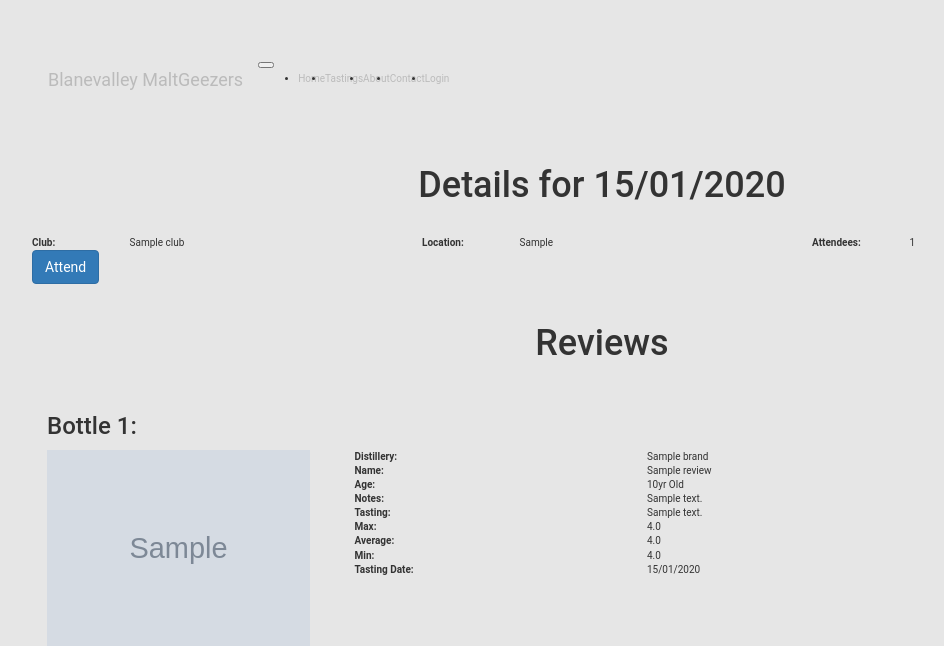
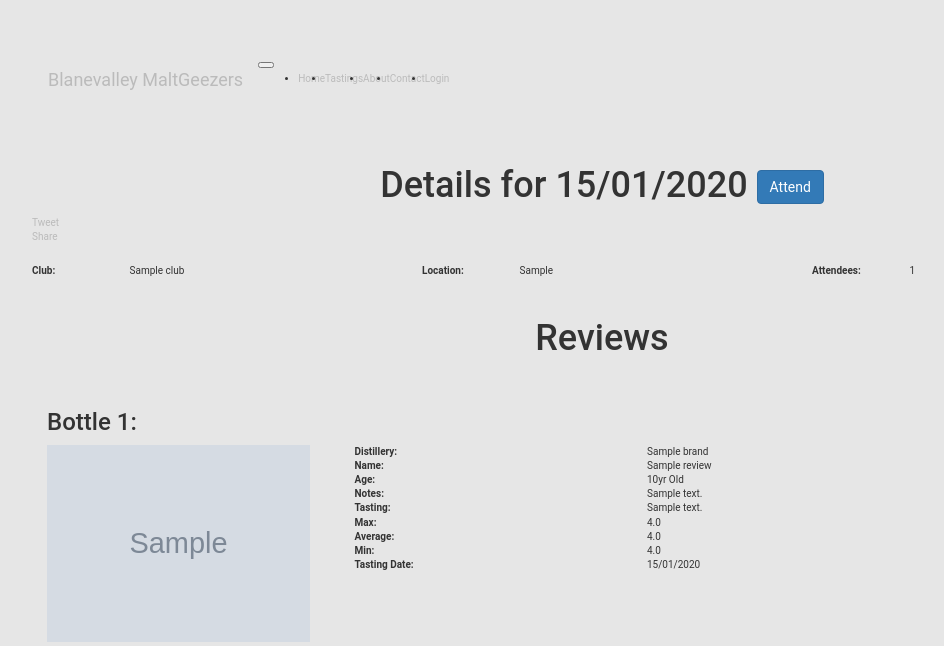
Before and after one commit to JohnCatn/maltgeezers, a Flask app: template app/templates/tasting.html in a window 1280 px wide; the page is wider, and only the part inside the window is pictured. Shown: the top 646 px of that part, without its empty margins (38-982 px from the left). Run offline with Flask 2, Linux system fonts and the light colour scheme; tables that the repository leaves empty hold one stand-in row (values such as "Sample post"); the template is opened without the code that fills it: values that come from a table or form of the project are taken from there, most other values are stand-ins (such as "Sample title", 1, 10 or a date in 2020); grey boxes marked "Sample" are stand-in pictures; some libraries are stand-ins or nearby versions.

Commit message:
add social sharing links

```diff
--- a/app/main/routes.py
+++ b/app/main/routes.py
@@ -116,7 +116,7 @@ def tastings():
 @bp.route('/tasting/<int:tasting_id>', methods=['GET'])
 def tasting(tasting_id):
     tasting = Tasting.query.filter_by(id=tasting_id).first()
-    return render_template("tasting.html", title='Tasting', tasting=tasting)
+    return render_template("tasting.html", title='Tasting', tasting=tasting, description="Our tasting notes from the " + tasting.date.strftime('%d/%m/%Y') + " meetup.")
 
 
 @bp.route("/tasting/edit/<int:tasting_id>", methods=['GET', 'POST'])
--- a/app/templates/base.html
+++ b/app/templates/base.html
@@ -59,10 +59,10 @@ window.cookieconsent.initialise({
 <meta property="og:url" content="{{ request.url }}"/>
 <meta property="og:image" content="{{url_for('static', filename='img/maltgeezers.png',_external=True)}}"/>
 <meta property="og:site_name" content="Maltgeezers"/>
-<meta property="og:description" content="{{ title }}"/>
+<meta property="og:description" content="{{ description }}"/>
 <meta name="twitter:url" content="{{ request.url }}"/>
 <meta name="twitter:title" content="{{ title }}"/>
-<meta name="twitter:description" content="{{ title }}"/>
+<meta name="twitter:description" content="{{ description }}"/>
 <meta name="twitter:image" content="{{url_for('static', filename='img/maltgeezers.png',_external=True)}}"/>
 <meta name="twitter:image:src" content="{{url_for('static', filename='img/maltgeezers.png',_external=True)}}"/>
 <meta name="twitter:image:width" content="410"/>
--- a/app/templates/index.html
+++ b/app/templates/index.html
@@ -120,11 +120,8 @@
           <span class="sr-only">Comment</span>
         </a>
 
-        <a href="https://twitter.com/home?status=Check%20out%20this%20Whisky%20Review%20by%20the%20MaltGeezers%20http%3A//www.matgeezers.org" target="_blank" aria-label="Share">
-          <span class="fa fa-twitter" aria-hidden="true"></span>
+        <div class="float-right"><a href="https://twitter.com/share?ref_src=twsrc%5Etfw" class="twitter-share-button" data-show-count="false">Tweet</a><script async src="https://platform.twitter.com/widgets.js" charset="utf-8"></script></div>
 
-          <span class="sr-only">Tweet it</span>
-        </a>
         <div class="fb-share-button" data-href="https://maltgeezers.org/" data-layout="button" data-size="small" data-mobile-iframe="true"><a target="_blank" href="https://www.facebook.com/sharer/sharer.php?u=https%3A%2F%2Fdevelopers.facebook.com%2Fdocs%2Fplugins%2F&amp;src=sdkpreparse" class="fb-xfbml-parse-ignore">Share</a></div>
       </div><!-- .end Modal - footer -->
     </div>
--- a/app/templates/tasting.html
+++ b/app/templates/tasting.html
@@ -2,7 +2,20 @@
 
 {% block content %}
   <header>
-    <h1 class="text-center">Details for {{tasting.date.strftime('%d/%m/%Y') }}</h2>
+    <h1 class="text-center">Details for {{tasting.date.strftime('%d/%m/%Y') }}
+      {% if call_or_get(current_user.is_authenticated) %}
+        {% if current_user.is_attending(tasting) %}
+          <a class="btn btn-primary float-right" role="button" href="{{ url_for('main.unattend', tasting_id=tasting.id) }}">Un-Attend</a>
+          {% else %}
+          <a class="btn btn-primary float-right" role="button" href="{{ url_for('main.attend', tasting_id=tasting.id) }}">Attend</a>
+          {% endif %}
+      {% else %}
+          <a class="btn btn-primary float-right" role="button" href="{{ url_for('main.attend', tasting_id=tasting.id) }}">Attend</a>
+      {% endif %}
+      </h2>
+      <div class="float-right  mr-4"><a href="https://twitter.com/share?ref_src=twsrc%5Etfw" class="twitter-share-button " data-show-count="false">Tweet</a><script async src="https://platform.twitter.com/widgets.js" charset="utf-8"></script></div>
+      <div class="fb-share-button float-right mr-4" data-href="{{ url_for('main.tasting', tasting_id=tasting.id, _external=True) }}" data-layout="button" data-size="small" data-mobile-iframe="true"><a target="_blank" href="https://www.facebook.com/sharer/sharer.php?u=https%3A%2F%2Fdevelopers.facebook.com%2Fdocs%2Fplugins%2F&amp;src=sdkpreparse" class="fb-xfbml-parse-ignore">Share</a></div>
+
   </header>
   <div class="row">
     <div class="col-md-1"><b>Club:</b></div>
@@ -12,15 +25,8 @@
     <div class="col-md-1"><b>Attendees:</b></div>
     <div class="col-md-3">{{tasting.num_attendees}}</div>
     <div class="col-md-12 ">
-      {% if call_or_get(current_user.is_authenticated) %}
-        {% if current_user.is_attending(tasting) %}
-          <a class="btn btn-primary float-left" role="button" href="{{ url_for('main.unattend', tasting_id=tasting.id) }}">Un-Attend</a>
-          {% else %}
-          <a class="btn btn-primary float-left" role="button" href="{{ url_for('main.attend', tasting_id=tasting.id) }}">Attend</a>
-          {% endif %}
-      {% else %}
-          <a class="btn btn-primary float-left" role="button" href="{{ url_for('main.attend', tasting_id=tasting.id) }}">Attend</a>
-      {% endif %}
+
+
       {% if call_or_get(current_user.is_authenticated) %}
         {% if call_or_get(current_user.has_role('reviewer')) %}
         <a class="btn btn-primary float-right mr-4" role="button" href="{{ url_for('main.twitter_post', tasting_id=tasting.id) }}">Publish On Twitter</a>
```
